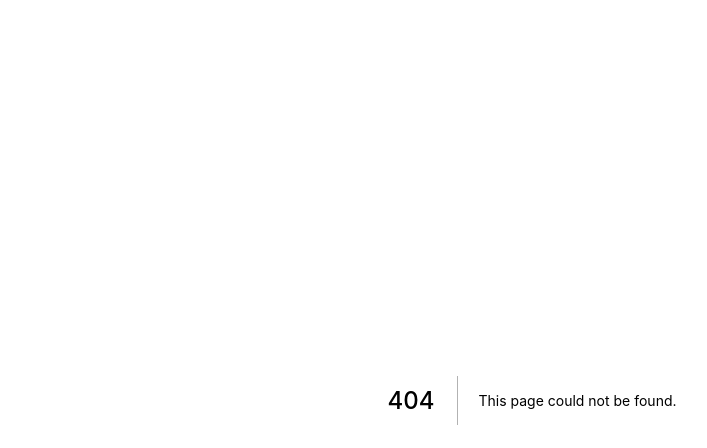
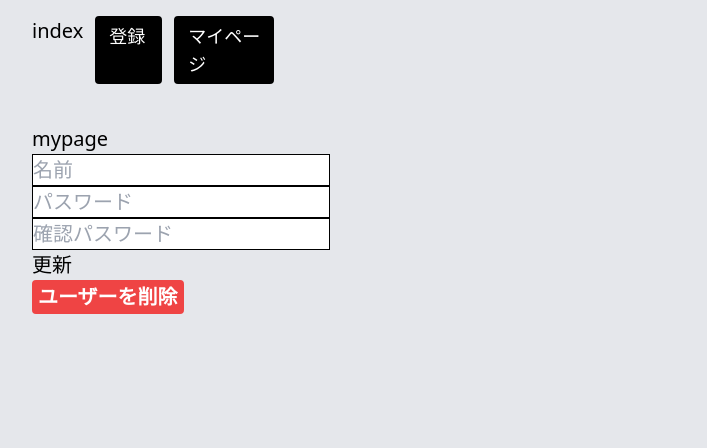
Before and after one commit to akiogitgit/todolist-api-frontend, a Next.js app: page /myPage in a window 1280 px wide. Before the commit this address had no page. Shown: the top 448 px of the page, without its empty margins (108-815 px from the left). Built offline with nearby package versions, Linux system fonts and the light colour scheme.

Commit message:
feat: user update, delete(ログインができてないから)

```diff
--- /dev/null
+++ b/src/components/Header.tsx
@@ -0,0 +1,19 @@
+import Link from 'next/link'
+import { FC } from 'react'
+
+const Header: FC = () => {
+  return (
+    <>
+      <div className='flex gap-3 mt-4'>
+        <Link href='/'>index</Link>
+        <div className='w-[67px] py-1 px-3 text-lg border-2 border-black bg-black text-white rounded duration-300 hover:bg-white hover:text-black cursor-pointer'>
+          <Link href='/register'>登録</Link>
+        </div>
+        <div className='w-[100px] py-1 px-3 text-lg border-2 border-black bg-black text-white rounded duration-300 hover:bg-white hover:text-black cursor-pointer'>
+          <Link href='/myPage'>マイページ</Link>
+        </div>
+      </div>
+    </>
+  )
+}
+export default Header
--- /dev/null
+++ b/src/components/Layout.tsx
@@ -0,0 +1,23 @@
+import React, { ReactNode } from 'react'
+import Header from './Header'
+// import Footer from './Footer'
+
+type Props = {
+  children: ReactNode
+}
+
+const Layout: React.FC<Props> = (props) => {
+  return (
+    <div className='px-[30px] pb-[50px] min-h-screen bg-gray-200 w-full overflow-hidden text-[20px]'>
+      <div className='max-w-[1000px] mx-auto'>
+        <Header />
+
+        <main className='mt-10'>{props.children}</main>
+
+        {/* <Footer /> */}
+      </div>
+    </div>
+  )
+}
+
+export default Layout
--- a/src/pages/index.tsx
+++ b/src/pages/index.tsx
@@ -3,6 +3,8 @@ import Head from 'next/head'
 import Image from 'next/image'
 import React, { useEffect, useState } from 'react'
 import axios from 'axios'
+import Link from 'next/link'
+import Layout from '../components/Layout'
 
 interface users {
   created_at: string
@@ -126,20 +128,14 @@ const Home: NextPage = () => {
   }, [])
 
   return (
-    <div>
+    <Layout>
       <Head>
         <title>Create Next App</title>
         <meta name='description' content='Generated by create next app' />
         <link rel='icon' href='/favicon.ico' />
       </Head>
       <main>
-        <div>index</div>
-        <div
-          // onClick={createUser}
-          className='inline py-1 px-3 text-lg border-2 border-black bg-black text-white rounded duration-300 hover:bg-white hover:text-black cursor-pointer'
-        >
-          POST
-        </div>
+        <h1>index</h1>
 
         <form onSubmit={createUser}>
           <input
@@ -193,7 +189,7 @@ const Home: NextPage = () => {
             ))}
         </div>
       </main>
-    </div>
+    </Layout>
   )
 }
 
--- /dev/null
+++ b/src/pages/myPage.tsx
@@ -0,0 +1,82 @@
+import axios from 'axios'
+import { NextPage } from 'next'
+import Link from 'next/link'
+import { useState } from 'react'
+import Layout from '../components/Layout'
+
+const MyPage: NextPage = () => {
+  // ログインをheaderでして、sessionにでも格納して
+  // 自分のuser.idを使えるようにする
+
+  const [name, setName] = useState('')
+  const [password, setPassword] = useState('')
+  const [passwordConfirmation, setPasswordConfirmation] = useState('')
+
+  const deleteUser = (id: number) => {
+    axios
+      .delete(String(process.env.NEXT_PUBLIC_DEV_API_URL) + `users/${id}`)
+      .then((res) => {
+        console.log('delete user', res.data)
+      })
+  }
+
+  const update = (e: React.FormEvent<HTMLFormElement>, id: number) => {
+    axios
+      .patch(String(process.env.NEXT_PUBLIC_DEV_API_URL) + `users/${id}`, {
+        user: {
+          name: name,
+          password: password, //pass
+          password_confirmation: passwordConfirmation,
+        },
+      })
+      .then((res) => {
+        console.log('update user', res.data)
+      })
+    e.preventDefault()
+  }
+
+  return (
+    <Layout>
+      <div>mypage</div>
+
+      <form onSubmit={(e) => update(e, 3)}>
+        <input
+          type='text'
+          name='name'
+          placeholder='名前'
+          className='border border-black'
+          value={name}
+          onChange={(e) => setName(e.target.value)}
+        />
+        <br></br>
+        <input
+          type='password'
+          name='password'
+          placeholder='パスワード'
+          className='border border-black'
+          value={password}
+          onChange={(e) => setPassword(e.target.value)}
+        />
+        <br></br>
+        <input
+          type='password'
+          name='password_confirmation'
+          placeholder='確認パスワード'
+          className='border border-black'
+          value={passwordConfirmation}
+          onChange={(e) => setPasswordConfirmation(e.target.value)}
+        />
+        <br></br>
+        <button type='submit'>更新</button>
+      </form>
+
+      <button
+        onClick={() => deleteUser(3)}
+        className='px-1 border-2 border-red-500 bg-red-500 rounded text-white font-bold duration-300 hover:bg-white hover:text-red-500 hover:rotate-[360deg] hover:scale-[1.2] hover:skew-x-12 '
+      >
+        ユーザーを削除
+      </button>
+    </Layout>
+  )
+}
+export default MyPage
--- /dev/null
+++ b/src/pages/register.tsx
@@ -0,0 +1,67 @@
+import axios from 'axios'
+import { NextPage } from 'next'
+import Link from 'next/link'
+import { useState } from 'react'
+const Register: NextPage = () => {
+  const [name, setName] = useState('')
+  const [password, setPassword] = useState('')
+  const [passwordConfirmation, setPasswordConfirmation] = useState('')
+
+  const createUser = (e: React.FormEvent<HTMLFormElement>) => {
+    axios
+      .post(String(process.env.NEXT_PUBLIC_DEV_API_URL) + 'users', {
+        user: {
+          name: name,
+          password: password,
+          password_confirmation: passwordConfirmation,
+        },
+      })
+      .then((res) => {
+        console.log('create user', res.data)
+      })
+      .catch((err) => {
+        console.log('registration error', err)
+      })
+    console.log('create user')
+    e.preventDefault()
+  }
+
+  return (
+    <>
+      <Link href='/'>index</Link>
+      <h1>ユーザー登録ページ</h1>
+
+      <section>
+        <form onSubmit={createUser}>
+          <input
+            type='text'
+            name='name'
+            placeholder='名前'
+            className='border border-black'
+            value={name}
+            onChange={(e) => setName(e.target.value)}
+          />
+          <input
+            type='password'
+            name='password'
+            placeholder='パスワード'
+            className='border border-black'
+            value={password}
+            onChange={(e) => setPassword(e.target.value)}
+          />
+          <input
+            type='password'
+            name='password_confirmation'
+            placeholder='確認パスワード'
+            className='border border-black'
+            value={passwordConfirmation}
+            onChange={(e) => setPasswordConfirmation(e.target.value)}
+          />
+          <button type='submit'>作成</button>
+        </form>
+      </section>
+    </>
+  )
+}
+
+export default Register
```
